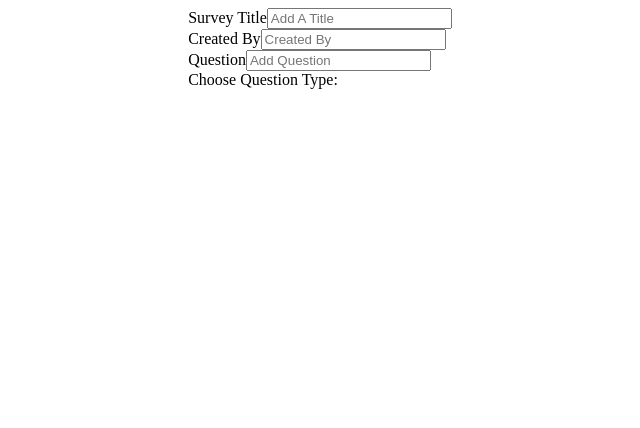
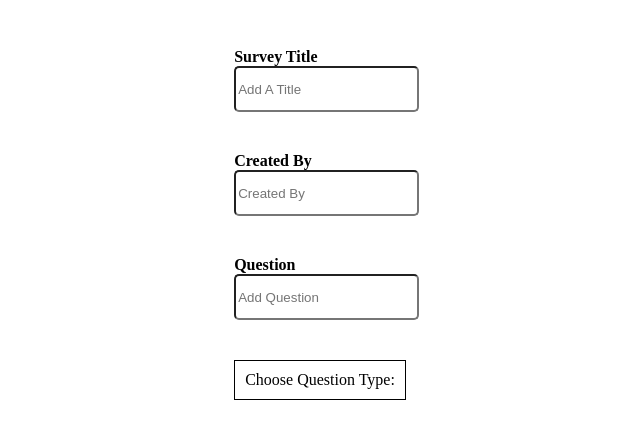
Before and after one commit to Ali-Olliek/Survey-builder, a React (Create React App) app in the folder react-front-end/: page /CreateSurvey in a window 1280 px wide. Shown: the top 428 px of the page, without its empty margins (320-960 px from the left). Built offline with nearby package versions, Linux system fonts and the light colour scheme.

Commit message:
Added Basic Styling to Survey's Inputs

```diff
--- a/react-front-end/src/stylesheets/App.css
+++ b/react-front-end/src/stylesheets/App.css
@@ -48,3 +48,19 @@ button {
     border-radius: 10px;
     box-shadow: 5px 5px;
 }
+
+.survey-control {
+    width: 100px;
+    margin-block: 40px;
+    font-weight: bold;
+}
+
+.survey-control > input {
+    height: 40px;
+    border-radius: 5px;
+}
+
+.dropdown {
+    border: 1px solid black;
+    padding:10px;
+}
```
